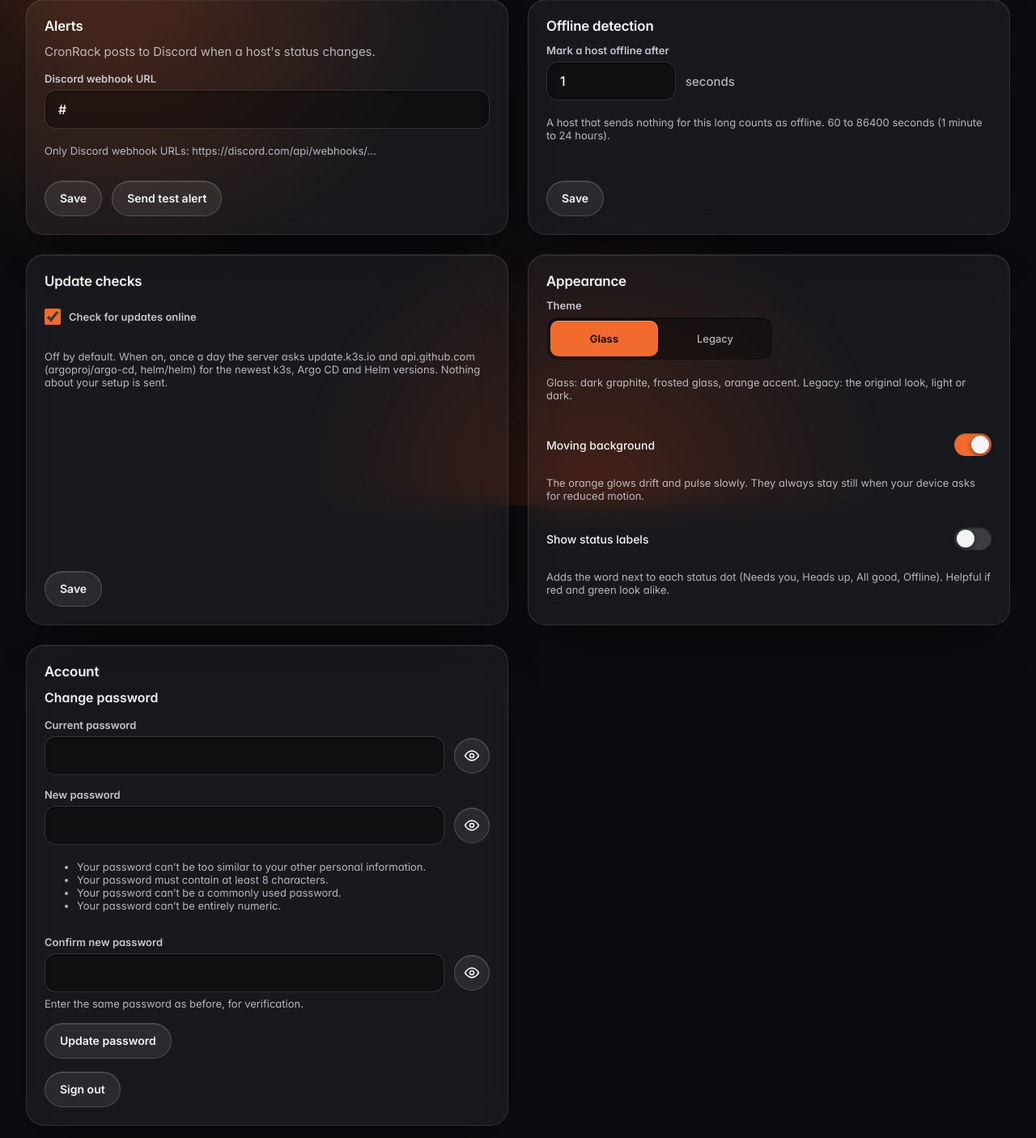
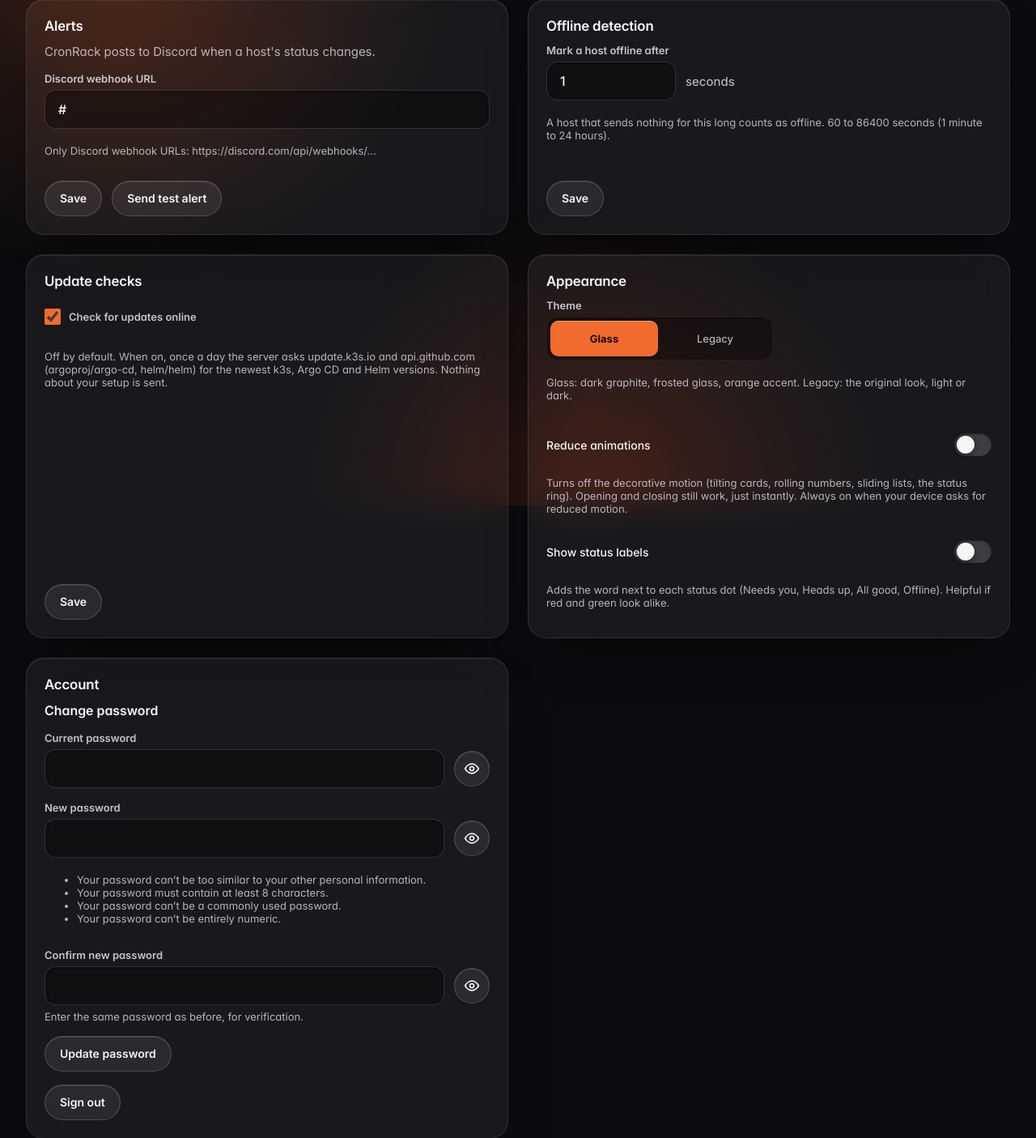
Before and after one commit to diischm/cronrack, a Django app: page /settings/ in a window 1280 px wide. Shown: the part 176-1581 px from the top of the page at 81% size. Run offline with Django 5.2, Linux system fonts and the light colour scheme; a user stored in the database is signed in; tables that the repository leaves empty hold one stand-in row (values such as "Sample post"); data that the repository does not hold is empty; parts of the project's set-up code (start-up, migrations or seed data) failed here and were passed over.

Commit message:
Settings: Reduce animations replaces Moving background

```diff
--- a/server/static/cronrack/js/theme-init.js
+++ b/server/static/cronrack/js/theme-init.js
@@ -1,6 +1,6 @@
 // PLACEHOLDER — Apo owns the final version.
 // Loaded in <head> WITHOUT defer/async, so it runs before the page is drawn. It only sets
-// four attributes on <html>; the CSS does the rest. That's how the page never flashes the
+// five attributes on <html>; the CSS does the rest. That's how the page never flashes the
 // wrong look on load.
 //
 //   data-skin    "glass" (default, also for visitors with an older Light/Dark choice) or
@@ -8,8 +8,14 @@
 //   data-theme   Legacy: the saved "cronrack-theme" (light | dark), else the system setting.
 //                Glass is dark only, so it is always "dark" there; the saved Legacy choice
 //                stays untouched for when the visitor switches back.
-//   data-motion  "on" (default) | "off": Glass's drifting background glows.
-//                localStorage "cronrack-motion". prefers-reduced-motion is handled in CSS/JS.
+//   data-motion  "on" (default) | "off": Glass's animations on or off. "off" when Settings >
+//                Appearance > "Reduce animations" is on: localStorage "cronrack-reduce-motion"
+//                = "on", or when the device asks for reduced motion (prefers-reduced-motion
+//                always wins). The old "cronrack-motion" key ("Moving background", whose
+//                glows are gone) is ignored.
+//   data-entrance "on" for the first moments of each page load: Glass's staggered entrance
+//                plays once. glass.js removes it about 1.2 s later, so nothing a refresh
+//                adds afterwards ever animates in that way.
 //   data-labels  "off" (default) | "on": Glass shows the status word next to each dot.
 //                localStorage "cronrack-labels".
 //
@@ -50,6 +56,12 @@
 
   root.setAttribute("data-skin", skin);
   root.setAttribute("data-theme", theme);
-  root.setAttribute("data-motion", read("cronrack-motion") === "off" ? "off" : "on");
+  const reduced =
+    window.matchMedia && window.matchMedia("(prefers-reduced-motion: reduce)").matches;
+  const motion = read("cronrack-reduce-motion") === "on" || reduced ? "off" : "on";
+  root.setAttribute("data-motion", motion);
+  if (skin === "glass" && motion === "on") {
+    root.setAttribute("data-entrance", "on");
+  }
   root.setAttribute("data-labels", read("cronrack-labels") === "on" ? "on" : "off");
 })();
--- a/server/static/cronrack/js/theme.js
+++ b/server/static/cronrack/js/theme.js
@@ -5,7 +5,10 @@
 //   Legacy     Light / Dark saved as "cronrack-theme"; System removes the key and the page
 //              follows prefers-color-scheme, also when the device switches while it's open.
 //              Shown only while Legacy is chosen. Kept as it is while Glass is on.
-//   Moving background (Glass)  "cronrack-motion": "off" stops the glows drifting.
+//   Reduce animations (Glass)  "cronrack-reduce-motion": "on" turns decorative motion off
+//              (data-motion="off"). prefers-reduced-motion does the same, also when it
+//              changes while the page is open; the switch shows only the saved choice.
+//              The old "cronrack-motion" key is never read.
 //   Show status labels (Glass) "cronrack-labels": "on" shows the word next to each dot.
 // theme-init.js already set the <html> attributes before first paint; this file only reacts.
 // Storage can be blocked (private mode): every access is in try/catch, and a choice then
@@ -17,7 +20,7 @@
   const KEYS = {
     skin: "cronrack-skin",
     theme: "cronrack-theme",
-    motion: "cronrack-motion",
+    motion: "cronrack-reduce-motion",
     labels: "cronrack-labels",
   };
   const override = document.querySelector('meta[name="cronrack-skin-override"]');
@@ -27,9 +30,10 @@
   const glassPrefs = document.getElementById("glass-prefs");
   const skinRadios = skinPicker ? skinPicker.querySelectorAll("input[type=radio][name=skin]") : [];
   const themeRadios = themePicker ? themePicker.querySelectorAll("input[type=radio][name=theme]") : [];
-  const motionSwitch = document.getElementById("pref-motion");
+  const motionSwitch = document.getElementById("pref-reduce-motion");
   const labelsSwitch = document.getElementById("pref-labels");
   const media = window.matchMedia ? window.matchMedia("(prefers-color-scheme: dark)") : null;
+  const reduced = window.matchMedia ? window.matchMedia("(prefers-reduced-motion: reduce)") : null;
   const unsaved = {}; // the choices made while storage is blocked, for this page only
 
   function read(name) {
@@ -74,7 +78,9 @@
     const skin = savedSkin();
     const choice = savedTheme();
     const theme = skin === "glass" ? "dark" : choice || systemTheme();
-    const motion = read("motion") === "off" ? "off" : "on";
+    // "on" = reduce animations. The device's reduced-motion setting turns them off too.
+    const reduce = read("motion") === "on";
+    const motion = reduce || (reduced && reduced.matches) ? "off" : "on";
     const labels = read("labels") === "on" ? "on" : "off";
     const changed = root.getAttribute("data-skin") !== skin
       || root.getAttribute("data-motion") !== motion
@@ -100,7 +106,7 @@
       glassPrefs.hidden = skin !== "glass";
     }
     if (motionSwitch) {
-      motionSwitch.checked = motion === "on";
+      motionSwitch.checked = reduce; // the saved choice only, not the device's setting
     }
     if (labelsSwitch) {
       labelsSwitch.checked = labels === "on";
@@ -137,7 +143,7 @@
 
   if (motionSwitch) {
     motionSwitch.addEventListener("change", () => {
-      save("motion", motionSwitch.checked ? null : "off");
+      save("motion", motionSwitch.checked ? "on" : null);
       apply();
     });
   }
@@ -150,6 +156,9 @@
 
   if (media) {
     media.addEventListener("change", apply); // only changes the page while nothing is saved
+  }
+  if (reduced) {
+    reduced.addEventListener("change", apply);
   }
   // Another tab changed a choice.
   window.addEventListener("storage", (event) => {
--- a/server/templates/prefs/index.html
+++ b/server/templates/prefs/index.html
@@ -117,8 +117,8 @@
       {# Glass only: native checkboxes with role="switch" (keyboard and screen readers for free). #}
       <div class="glass-prefs" id="glass-prefs" hidden>
         <div class="field">
-          <label class="switch"><input class="switch__input visually-hidden" type="checkbox" role="switch" id="pref-motion" aria-describedby="pref-motion-help"><span class="switch__track" aria-hidden="true"><span class="switch__thumb"></span></span><span class="switch__label">Moving background</span></label>
-          <p class="field__help" id="pref-motion-help">The orange glows drift and pulse slowly. They always stay still when your device asks for reduced motion.</p>
+          <label class="switch"><input class="switch__input visually-hidden" type="checkbox" role="switch" id="pref-reduce-motion" aria-describedby="pref-reduce-motion-help"><span class="switch__track" aria-hidden="true"><span class="switch__thumb"></span></span><span class="switch__label">Reduce animations</span></label>
+          <p class="field__help" id="pref-reduce-motion-help">Turns off the decorative motion (tilting cards, rolling numbers, sliding lists, the status ring). Opening and closing still work, just instantly. Always on when your device asks for reduced motion.</p>
         </div>
         <div class="field">
           <label class="switch"><input class="switch__input visually-hidden" type="checkbox" role="switch" id="pref-labels" aria-describedby="pref-labels-help"><span class="switch__track" aria-hidden="true"><span class="switch__thumb"></span></span><span class="switch__label">Show status labels</span></label>
```
Also changed, not shown: server/tests/test_glass_theme.py (+3 -2 lines).
